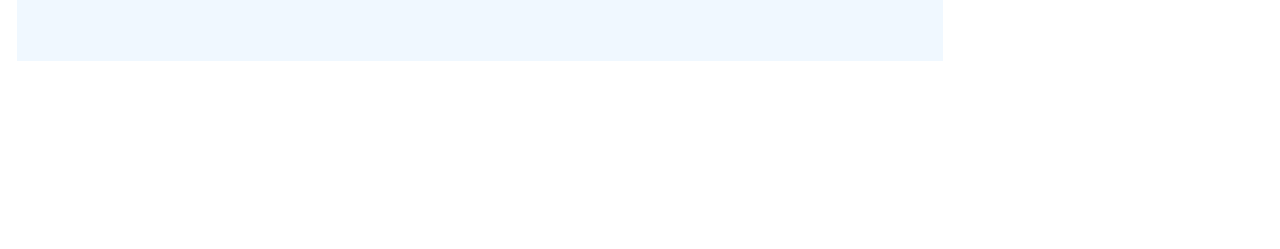
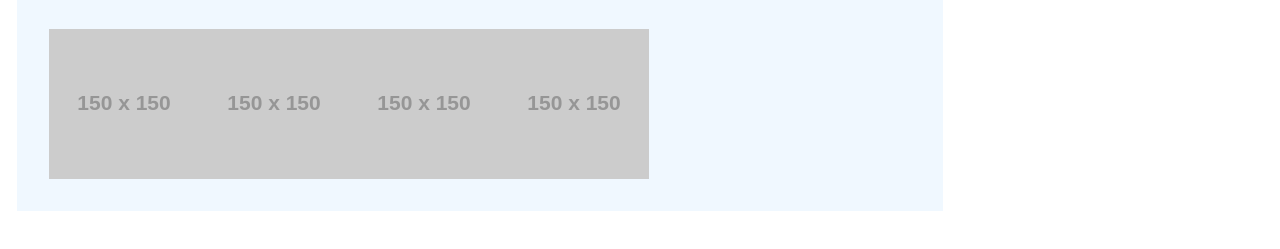
Before and after one commit to jiito/benallanrahill, a Gatsby site in the folder benallanrahil-client/: page / in a window 1280 px wide. Shown: the part 197-446 px from the top of the page. Built offline with nearby package versions, Linux system fonts and the light colour scheme; Gatsby itself is replaced by a stand-in of ours.

Commit message:
inital scaffolding

```diff
--- a/benallanrahil-client/src/components/landing_page/LogoPortfolio.js
+++ b/benallanrahil-client/src/components/landing_page/LogoPortfolio.js
@@ -1,11 +1,28 @@
 import React from 'react';
+import styled from "styled-components"
+
+const Grid = styled.div`
+    display: flex;
+    flex-direction: col
+    align-items: center;
+    background-color: orange;
+`
+
+const Logo = styled.img`
+
+`
 
 const LogoPortfolio = () => {
     return (
-        <div>
-
-        </div>
-    );
+      <div>
+        <Grid>
+          <img src="https://via.placeholder.com/150" />
+          <img src="https://via.placeholder.com/150" />
+          <img src="https://via.placeholder.com/150" />
+          <img src="https://via.placeholder.com/150" />
+        </Grid>
+      </div>
+    )
 }
 
 export default LogoPortfolio;
```
